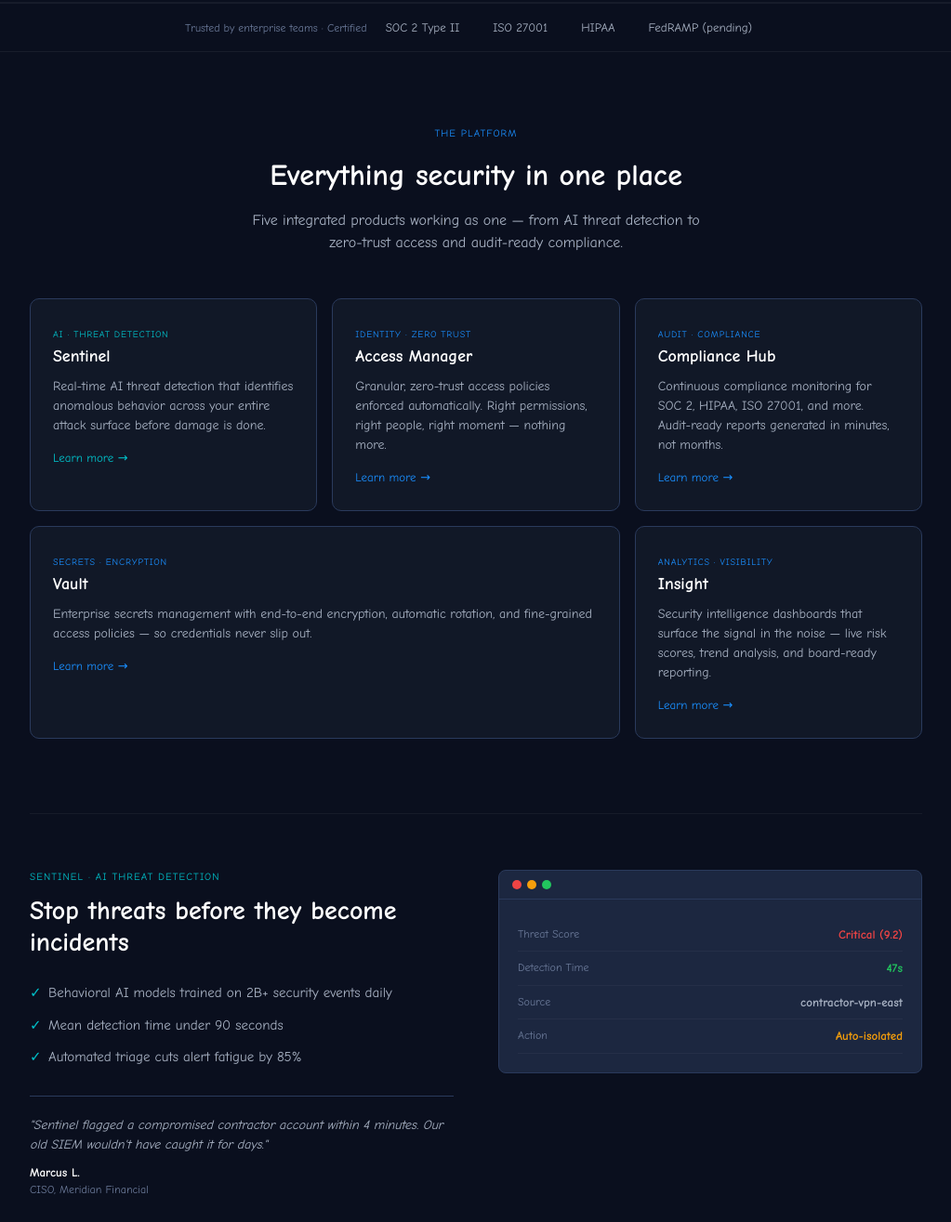
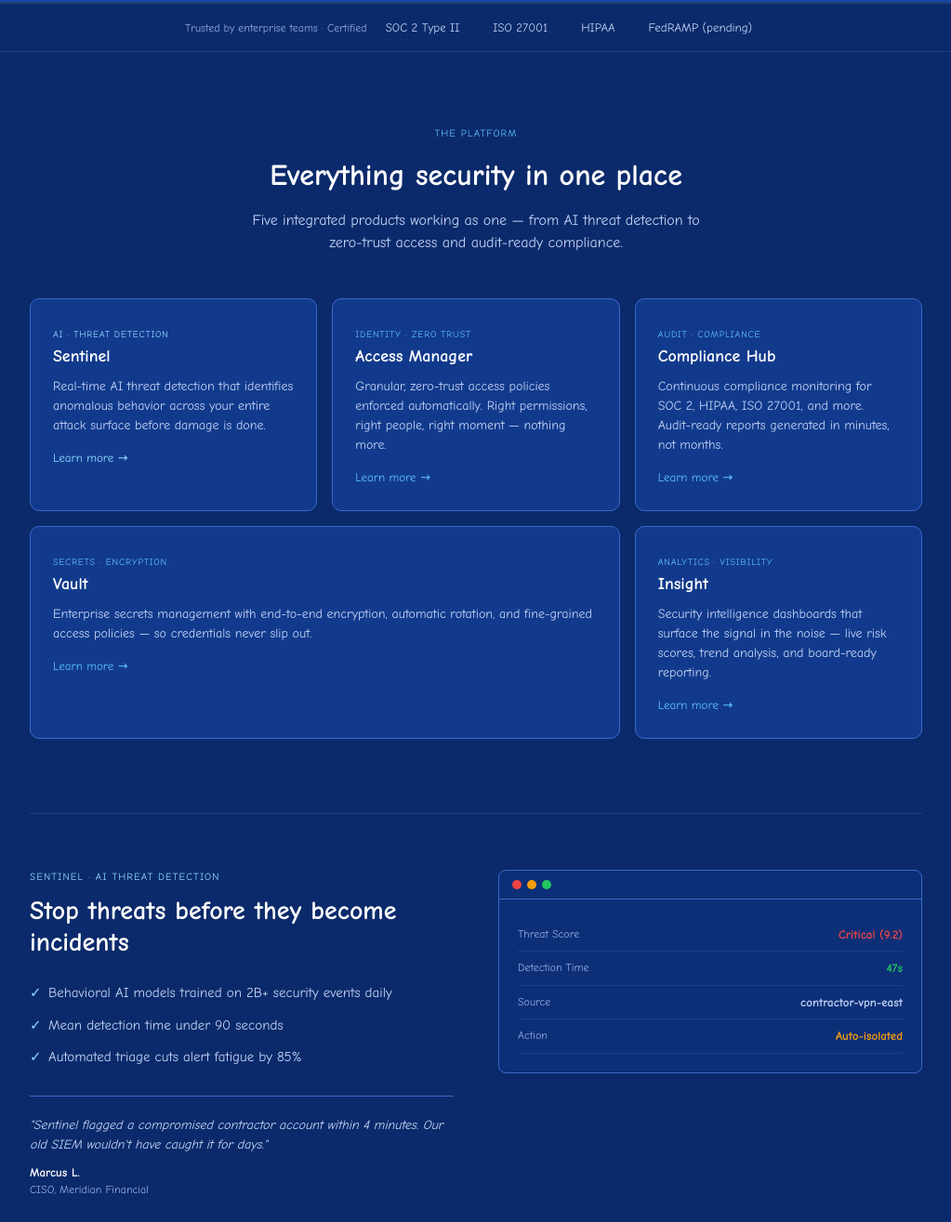
Before and after one commit to SlackIsBae-Inc/welo-guard-demo, a website: page index.html in a window 1280 px wide. Shown: the part 485-1800 px from the top of the page at 93% size, without its empty margins (128-1151 px from the left). Drawn offline with Linux system fonts and the light colour scheme.

Commit message:
Make the Welo Guard homepage blue

```diff
--- a/styles.css
+++ b/styles.css
@@ -1,8 +1,10 @@
+/* Arr, the whole ship be repainted in blue, from the deep sea to the sky! */
 *, *::before, *::after { box-sizing: border-box; margin: 0; padding: 0; }
 body {
   font-family: "Comic Sans MS", "Comic Sans", cursive;
   color: #ffffff;
-  background: #0A0F1E;
+  /* Deep ocean blue replaces the old midnight-black waters */
+  background: #0B2A6B;
   line-height: 1.5;
 }
 
@@ -13,8 +15,9 @@ body {
   justify-content: space-between;
   padding: 0 24px;
   height: 60px;
-  border-bottom: 1px solid rgba(255,255,255,0.08);
-  background: #0A0F1E;
+  border-bottom: 1px solid rgba(255,255,255,0.12);
+  /* A darker blue for the crow's nest up top */
+  background: #08205A;
 }
 .nav__logo {
   font-size: 18px;
@@ -29,7 +32,7 @@ body {
 }
 .nav__links a {
   font-size: 14px;
-  color: #A8B2C3;
+  color: #C3D4F5;
   text-decoration: none;
 }
 .nav__btn {
@@ -47,13 +50,15 @@ body {
 .hero {
   text-align: center;
   padding: 80px 24px 60px;
-  border-bottom: 1px solid rgba(255,255,255,0.05);
+  border-bottom: 1px solid rgba(255,255,255,0.08);
+  /* Blimey! A gradient from deep sea to open sky */
+  background: linear-gradient(180deg, #0B2A6B 0%, #1448A8 100%);
 }
 .hero__eyebrow {
   font-size: 11px;
   text-transform: uppercase;
   letter-spacing: 0.1em;
-  color: #6B7A99;
+  color: #92ABE0;
   margin-bottom: 16px;
 }
 .hero__headline {
@@ -65,7 +70,7 @@ body {
 }
 .hero__subhead {
   font-size: 18px;
-  color: #A8B2C3;
+  color: #C3D4F5;
   max-width: 560px;
   margin: 0 auto 32px;
 }
@@ -82,16 +87,16 @@ body {
 
 /* PROOF BAR */
 .proof-bar {
-  border-top: 1px solid rgba(255,255,255,0.06);
-  border-bottom: 1px solid rgba(255,255,255,0.06);
+  border-top: 1px solid rgba(255,255,255,0.1);
+  border-bottom: 1px solid rgba(255,255,255,0.1);
   padding: 16px 24px;
   text-align: center;
-  color: #6B7A99;
+  color: #92ABE0;
   font-size: 12px;
 }
 .proof-bar span {
   margin: 0 16px;
-  color: #A8B2C3;
+  color: #C3D4F5;
   font-size: 13px;
 }
 
@@ -107,7 +112,8 @@ body {
   font-size: 11px;
   text-transform: uppercase;
   letter-spacing: 0.1em;
-  color: #1A8FFF;
+  /* Lighter blue so the text shines bright on the deep sea */
+  color: #5CC0FF;
   margin-bottom: 12px;
 }
 .section__headline {
@@ -118,7 +124,7 @@ body {
 }
 .section__subhead {
   font-size: 16px;
-  color: #A8B2C3;
+  color: #C3D4F5;
   max-width: 520px;
   margin: 0 auto;
 }
@@ -132,8 +138,8 @@ body {
   gap: 16px;
 }
 .card {
-  background: #111827;
-  border: 1px solid #2A3A5C;
+  background: #123A8C;
+  border: 1px solid #3A68C9;
   border-radius: 10px;
   padding: 24px;
 }
@@ -141,10 +147,11 @@ body {
   font-size: 10px;
   text-transform: uppercase;
   letter-spacing: 0.08em;
-  color: #1A8FFF;
+  color: #5CC0FF;
   margin-bottom: 8px;
 }
-.card--sentinel .card__tag { color: #00C2CB; }
+/* Sentinel be no longer teal, matey — now a sky-blue sail */
+.card--sentinel .card__tag { color: #8FDCFF; }
 .card__name {
   font-size: 18px;
   font-weight: 700;
@@ -153,16 +160,16 @@ body {
 }
 .card__desc {
   font-size: 14px;
-  color: #A8B2C3;
+  color: #C3D4F5;
   line-height: 1.5;
   margin-bottom: 12px;
 }
 .card__link {
   font-size: 13px;
-  color: #1A8FFF;
+  color: #5CC0FF;
   text-decoration: none;
 }
-.card--sentinel .card__link { color: #00C2CB; }
+.card--sentinel .card__link { color: #8FDCFF; }
 .card--wide {
   grid-column: span 2;
 }
@@ -188,10 +195,10 @@ body {
   font-size: 11px;
   text-transform: uppercase;
   letter-spacing: 0.1em;
-  color: #1A8FFF;
+  color: #5CC0FF;
   margin-bottom: 12px;
 }
-.feature--teal .feature__eyebrow { color: #00C2CB; }
+.feature--teal .feature__eyebrow { color: #8FDCFF; }
 .feature__headline {
   font-size: 28px;
   font-weight: 700;
@@ -205,7 +212,7 @@ body {
 }
 .feature__bullets li {
   font-size: 15px;
-  color: #A8B2C3;
+  color: #C3D4F5;
   padding: 6px 0 6px 20px;
   position: relative;
 }
@@ -213,18 +220,18 @@ body {
   content: "✓";
   position: absolute;
   left: 0;
-  color: #1A8FFF;
+  color: #5CC0FF;
 }
-.feature--teal .feature__bullets li::before { color: #00C2CB; }
+.feature--teal .feature__bullets li::before { color: #8FDCFF; }
 .feature__quote {
-  border-top: 1px solid #2A3A5C;
+  border-top: 1px solid #3A68C9;
   padding-top: 20px;
   margin-top: 8px;
 }
 .feature__quote-text {
   font-size: 14px;
   font-style: italic;
-  color: #A8B2C3;
+  color: #C3D4F5;
   margin-bottom: 10px;
 }
 .feature__quote-name {
@@ -234,14 +241,14 @@ body {
 }
 .feature__quote-title {
   font-size: 12px;
-  color: #6B7A99;
+  color: #92ABE0;
 }
 .feature__media {
   flex: 1;
 }
 .feature__screen {
-  background: #1C2740;
-  border: 1px solid #2A3A5C;
+  background: #0D2F78;
+  border: 1px solid #3A68C9;
   border-radius: 8px;
   overflow: hidden;
 }
@@ -249,7 +256,7 @@ body {
   display: flex;
   gap: 6px;
   padding: 10px 14px;
-  border-bottom: 1px solid #2A3A5C;
+  border-bottom: 1px solid #3A68C9;
 }
 .feature__screen-dot {
   width: 10px;
@@ -259,15 +266,15 @@ body {
 .feature__screen-body {
   padding: 20px;
   font-size: 13px;
-  color: #A8B2C3;
+  color: #C3D4F5;
 }
 .stat-row {
   display: flex;
   justify-content: space-between;
   padding: 8px 0;
-  border-bottom: 1px solid rgba(255,255,255,0.04);
+  border-bottom: 1px solid rgba(255,255,255,0.08);
 }
-.stat-label { color: #6B7A99; font-size: 12px; }
+.stat-label { color: #92ABE0; font-size: 12px; }
 .stat-value { font-weight: 600; font-size: 13px; }
 .stat-value--green { color: #22c55e; }
 .stat-value--amber { color: #f59e0b; }
@@ -275,7 +282,7 @@ body {
 
 .section-divider {
   height: 1px;
-  background: rgba(255,255,255,0.05);
+  background: rgba(255,255,255,0.1);
   max-width: 960px;
   margin: 0 auto;
 }
@@ -288,8 +295,8 @@ body {
 .cta-card {
   max-width: 600px;
   margin: 0 auto;
-  background: #111827;
-  border: 1px solid #2A3A5C;
+  background: #123A8C;
+  border: 1px solid #3A68C9;
   border-radius: 12px;
   padding: 48px 32px;
 }
@@ -297,7 +304,7 @@ body {
   font-size: 11px;
   text-transform: uppercase;
   letter-spacing: 0.1em;
-  color: #1A8FFF;
+  color: #5CC0FF;
   margin-bottom: 12px;
 }
 .cta-card__headline {
@@ -309,7 +316,7 @@ body {
 }
 .cta-card__subhead {
   font-size: 15px;
-  color: #A8B2C3;
+  color: #C3D4F5;
   margin-bottom: 28px;
   line-height: 1.6;
 }
@@ -326,12 +333,14 @@ body {
   text-decoration: none;
 }
 .btn--primary { background: #1A8FFF; color: #fff; }
-.btn--outline { background: transparent; color: #fff; border: 1px solid #2A3A5C; }
+.btn--outline { background: transparent; color: #fff; border: 1px solid #3A68C9; }
 
 /* FOOTER */
 .footer {
-  border-top: 1px solid rgba(255,255,255,0.06);
+  border-top: 1px solid rgba(255,255,255,0.1);
   padding: 32px 24px;
+  /* The ship's hull be darkest blue, down at the bottom */
+  background: #08205A;
 }
 .footer__inner {
   max-width: 960px;
@@ -348,7 +357,7 @@ body {
 }
 .footer__copy {
   font-size: 12px;
-  color: #6B7A99;
+  color: #92ABE0;
 }
 .footer__links {
   display: flex;
@@ -356,6 +365,6 @@ body {
 }
 .footer__links a {
   font-size: 13px;
-  color: #A8B2C3;
+  color: #C3D4F5;
   text-decoration: none;
 }
```
